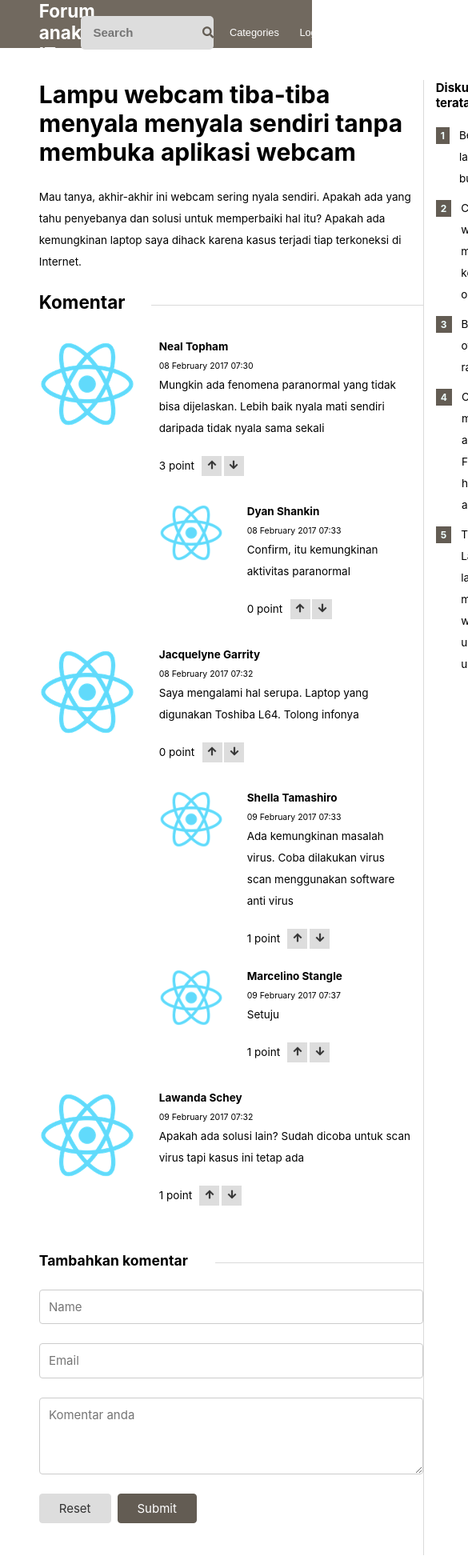
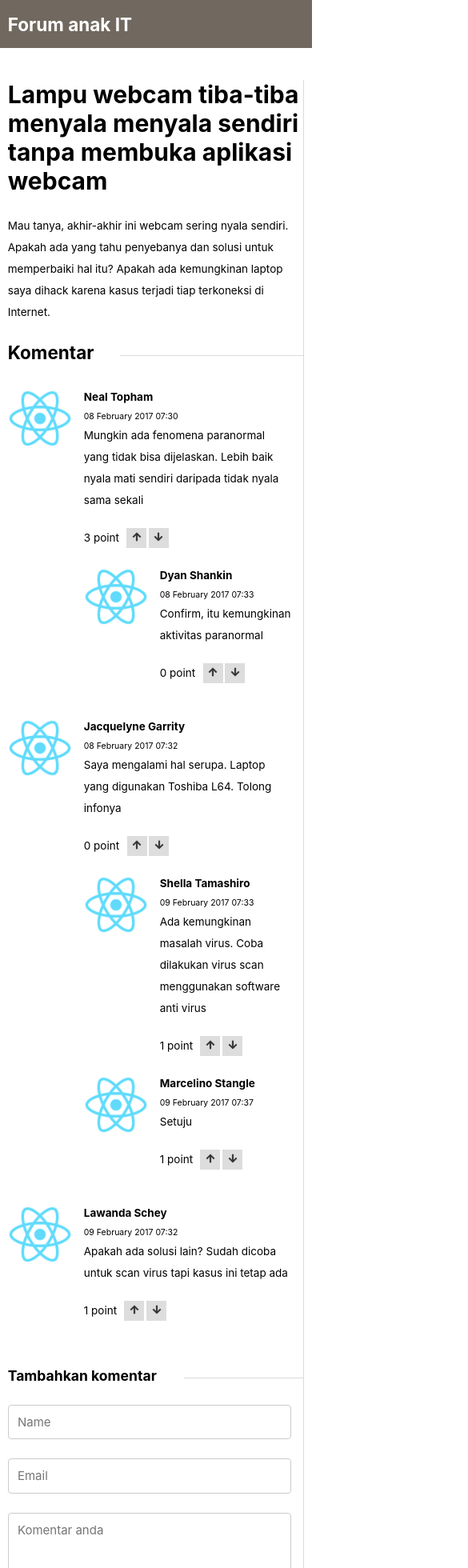
Before and after one commit to Erik-NA7/simple-forum, a React (Create React App) app: page / in a window 390 px wide. Shown: the top 1960 px of the page at 80% size, 585 px wide, since content can reach past the window. Built offline with nearby package versions, Linux system fonts and the light colour scheme; data requests are answered from the project's data file.

Commit message:
working on responsiveness

```diff
--- a/src/App.css
+++ b/src/App.css
@@ -57,3 +57,17 @@ p {
   from { opacity: 0;}
   to { opacity: 1;}
 }
+
+@media only screen and (max-width:1024px) {
+  .container {
+    width: 95%;
+    flex-direction: column;
+    height: auto;
+  }
+}
+
+@media only screen and (max-width:576px) {
+  .main-content {
+    width: 100%;
+  }
+}
--- a/src/components/Aside/Aside.module.css
+++ b/src/components/Aside/Aside.module.css
@@ -36,3 +36,9 @@
   cursor: pointer;
   text-decoration: underline;
 }
+
+@media only screen and (max-width:576px) {
+  .aside {
+    width: 100%;
+  }
+}
--- a/src/components/Comment/Comment.js
+++ b/src/components/Comment/Comment.js
@@ -50,6 +50,7 @@ function Comment(props) {
             disabled={hasVoted}>
               <FaArrowDown style={arrowIconStyle}/></button>
         </div>
+        <div>{props.children}</div>
       </div>
     </div>
   )
--- a/src/components/Forms/Form.module.css
+++ b/src/components/Forms/Form.module.css
@@ -79,8 +79,6 @@
   height: 6rem;
 }
 
-
-
 .form-actions {
   text-align: left;
 }
@@ -97,6 +95,21 @@
   color: white;
   border: 1px solid var(--brown-dark);
   background-color: var(--brown-dark);
+}
+
+.comment-form {
+  width: 100%;
+  padding-right: 1em;
+
+}
+
+.comment-form .form-control {
+  width: 60%;
+}
+
+.comment-form input,
+.comment-form textarea {
+  width: 100%;
 }
 
 .comment-form-actions .reset-comment {
@@ -141,3 +154,9 @@ button:disabled:active {
 .error-text {
   color: var(--red);
 }
+
+@media only screen and (max-width:768px) {
+  .comment-form .form-control {
+    width: 100%;
+  }
+}
--- a/src/components/Header/Header.js
+++ b/src/components/Header/Header.js
@@ -1,23 +1,58 @@
-import React from 'react'
+import { useState, useEffect } from 'react'
 import style from './Navbar.module.css'
 import { FaSearch } from 'react-icons/fa'
+import { FaBars } from 'react-icons/fa'
+
+const useWindowSize = () => {
+  const [ navbar, setNavBar] = useState(null)
+  const [ navtoglle, setNavToggle] = useState(null)
+  useEffect(() => {
+    const getWindowSize = () => {
+      if (window.innerWidth <= 1024) {
+        setNavBar(false)
+        setNavToggle(true)
+      }
+      if (window.innerWidth > 1024) {
+        setNavBar(true)
+        setNavToggle(false)
+      }
+    }
+    window.addEventListener("resize", getWindowSize)
+    return () => {
+      window.removeEventListener("resize", getWindowSize)
+    }
+  })
+  return [navbar, navtoglle]
+}
 
 function Header(props) {
 
+  let [ showNavBar, showNavToggle ] = useWindowSize()
+
+  const [ toggleNav, setToggleNav ] = useState(false)
+
+  const onToggleNav = () => {
+    setToggleNav(!toggleNav)
+  }
+
   return (
     <header className={style['App-header']}>
-      <div className='container'>
+      <div className={`container ${style.nav}`}>
         <div className={style['nav-brand']}>
           <h2>Forum anak IT</h2>
+          { showNavToggle && <div className={style['nav-toggle']}>
+            <button onClick={onToggleNav}><FaBars/></button>
+          </div> }
         </div>
+        { (showNavBar || toggleNav) &&
         <nav className={style.navbar}>
           <div className={style['search-container']}>
             <input className={style.searchbox} type='search' name='search' placeholder='Search'></input>
-          <FaSearch className={style['fa-search']}/>
+            <i className={style['fa-search']}><FaSearch /></i>
           </div>
           <div className={style['nav-menu']}>
             <div className={style['dropdown']}>
-            <button>Categories</button>
+              <button className={style.dropbtn}>Categories</button>
               <div className={style['dropdown-content']}>
                 <menu>
                   <li>Linux</li>
@@ -31,7 +66,7 @@ function Header(props) {
             <button onClick={props.onLogin}>Login</button>
             <button onClick={props.onRegister}>Register</button>
           </div>
-      </nav>
+        </nav> }
       </div>
     </header>
   )
--- a/src/components/Header/Navbar.module.css
+++ b/src/components/Header/Navbar.module.css
@@ -2,16 +2,24 @@
   position: fixed;
   top: 0;
   background-color: var(--brown);
+  color: white;
+  width: 100%;
+}
+
+.nav {
   height: 60px;
-  width: 100%;
-  align-items: center;
-  justify-content: center;
-  color: white;
 }
 
 .nav-brand {
-  width: 16%;
+  width: 18%;
   height: 100%;
+  display: flex;
+  align-items: center;
+  justify-content: space-between;
+}
+
+.nav-toggle:hover {
+  cursor: pointer;
 }
 
 .nav-brand h2 {
@@ -23,14 +31,15 @@
   justify-content: space-between;
   align-items: center;
   width: 82%;
-  height: 60px;
+  height: 100%
 }
 
 .search-container {
   display: flex;
   align-items: center;
-  height: 70%;
+  justify-content: space-between;
   width: 69%;
+  height: 75%;
   background-color: var(--grey);
   border-radius: 5px;
 }
@@ -41,10 +50,9 @@
 
 .searchbox {
   font-size: 1em;
-  font-weight: 700;
   border: none;
+  width: 90%;
   height: 100%;
-  width: 95%;
   padding: 0 1em;
   background-color: transparent;
 }
@@ -56,6 +64,8 @@
 
 .fa-search {
   color: var(--brown-dark);
+  width: 8%;
+  text-align: center;
 }
 
 .nav-menu {
@@ -66,7 +76,7 @@
   text-align: center;
 }
 
-.nav-menu button {
+.navbar button {
   color: white;
   font-size: .8rem;
   border: none;
@@ -77,7 +87,7 @@
   padding: 1em;
 }
 
-.nav-menu button:hover,
+.navbar button:hover,
 .dropdown:hover {
   cursor: pointer;
   background-color: black;
@@ -85,7 +95,6 @@
 
 .dropdown {
   position: relative;
-  display: inline-block;
   flex-grow: 1;
 }
 
@@ -93,22 +102,21 @@
   position: absolute;
   background-color: var(--black);
   min-width: 200px;
-  z-index: 1;
   text-align: start;
-  visibility: hidden;
+  display: hidden;
   opacity: 0;
   transition: 1s;
-}
-
-.dropdown:hover .dropdown-content {
-  visibility: visible;
-  opacity: 1;
 }
 
 .dropdown-content menu {
   padding: 0;
   margin: 0;
   list-style-type: none;
+}
+
+.dropdown:hover .dropdown-content {
+  display: block;
+  opacity: 1;
 }
 
 .dropdown-content li {
@@ -122,3 +130,35 @@
   background-color: black;
   cursor: pointer;
 }
+
+@media only screen and (max-width:1024px) {
+  .nav, .navbar {
+    flex-direction: column;
+  }
+
+  .dropdown-content {
+   display: block;
+  }
+
+  .nav-brand {
+    width: 100%;
+  }
+
+  .nav-brand {
+    height: 60px;
+  }
+
+  .search-container {
+    height: 45px;
+  }
+
+  .nav-menu {
+    width: 70%;
+  }
+}
+
+@media only screen and (max-width: 576px) {
+  .nav-menu, .search-container {
+    width: 100%;
+  }
+}
--- a/src/components/Post.module.css
+++ b/src/components/Post.module.css
@@ -46,7 +46,7 @@
   width: auto;
   display: flex;
   flex-direction: column;
-  padding-left: 2em;
+  padding-left: 1em;
 }
 
 .user-name {
@@ -58,10 +58,8 @@
 }
 
 .reply {
-  padding-left: 150px;
   display: flex;
   flex-direction: column;
-  width: fit-content;
 }
 
 .reply .avatar {
@@ -108,3 +106,9 @@
 .vote-action button:hover {
   cursor: pointer;
 }
+
+@media only screen and (max-width:768px) {
+  .avatar {
+    width: 80px;
+  }
+}
--- a/src/pages/Home.js
+++ b/src/pages/Home.js
@@ -50,8 +50,7 @@ function Home() {
                   dateTime={comment.dateTime}
                   comment={comment.comment}
                   points={comment.points}
-                />
-                {comment.replies &&
+                  children={comment.replies &&
                     <div className={style.reply}>
                       {comment.replies.map((reply, id) => {
                       return (
@@ -66,6 +65,7 @@ function Home() {
                       })}
                     </div>
                     }
+                />
               </div>
               )
             })}
```
Lines whose indentation alone changed are shown as unchanged.
